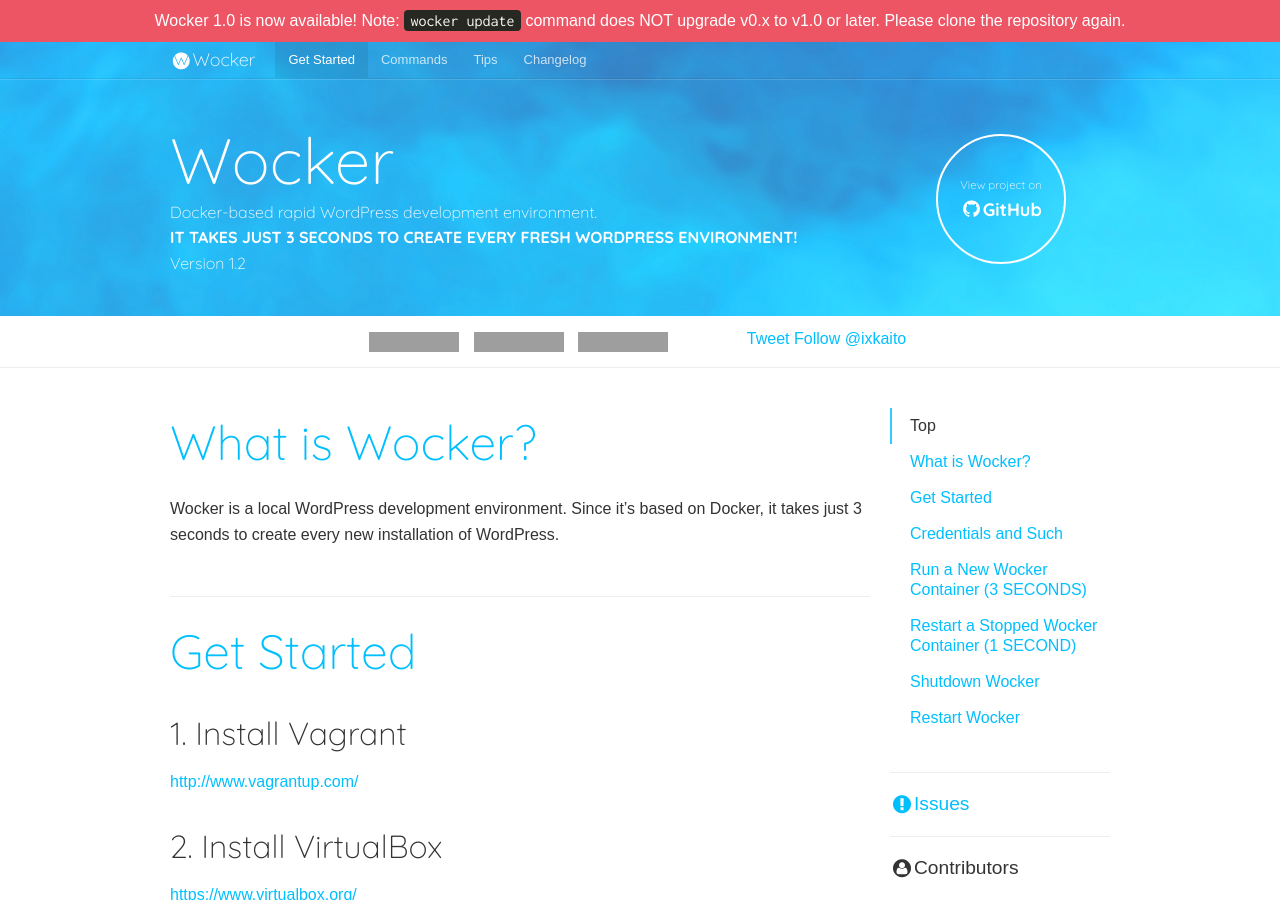
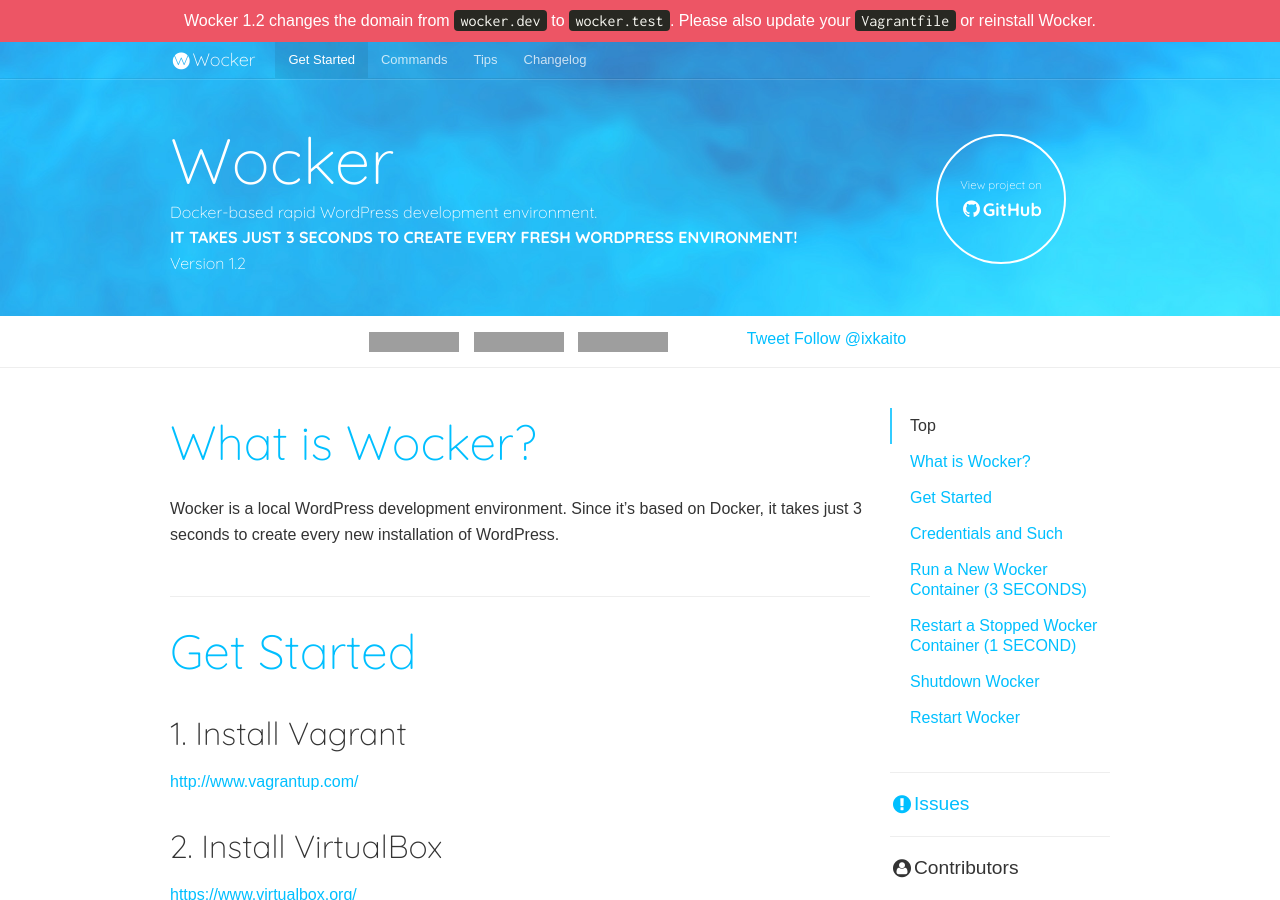
Before and after one commit to wckr/wckr.github.io, a Jekyll site: the page built from index.md, in a window 1280 px wide and 900 px high. Built offline with Jekyll 4.4.1, drawn with Linux system fonts in a browser that asks for light colours; nearby versions of some CDN libraries; some web fonts are replaced; a script that is not in the unit is left out; comment, search, counter and statistics services are not loaded; our own code applies the rules of GitHub Pages for plain Markdown files; grey boxes are pictures that could not be loaded.

Commit message:
Update the notification

```diff
--- a/_includes/header.html
+++ b/_includes/header.html
@@ -50,7 +50,7 @@
 }(document, 'script', 'facebook-jssdk'));</script>
 
 <div class="above-site-header-notice">
-	<p>Wocker 1.0 is now available! Note: <code>wocker update</code> command does NOT upgrade v0.x to v1.0 or later. Please clone the repository again.</p>
+	<p>Wocker 1.2 changes the domain from <code>wocker.dev</code> to <code>wocker.test</code>. Please also update your <code>Vagrantfile</code> or reinstall Wocker.</p>
 </div>
 
 <header class="site-header">
```
